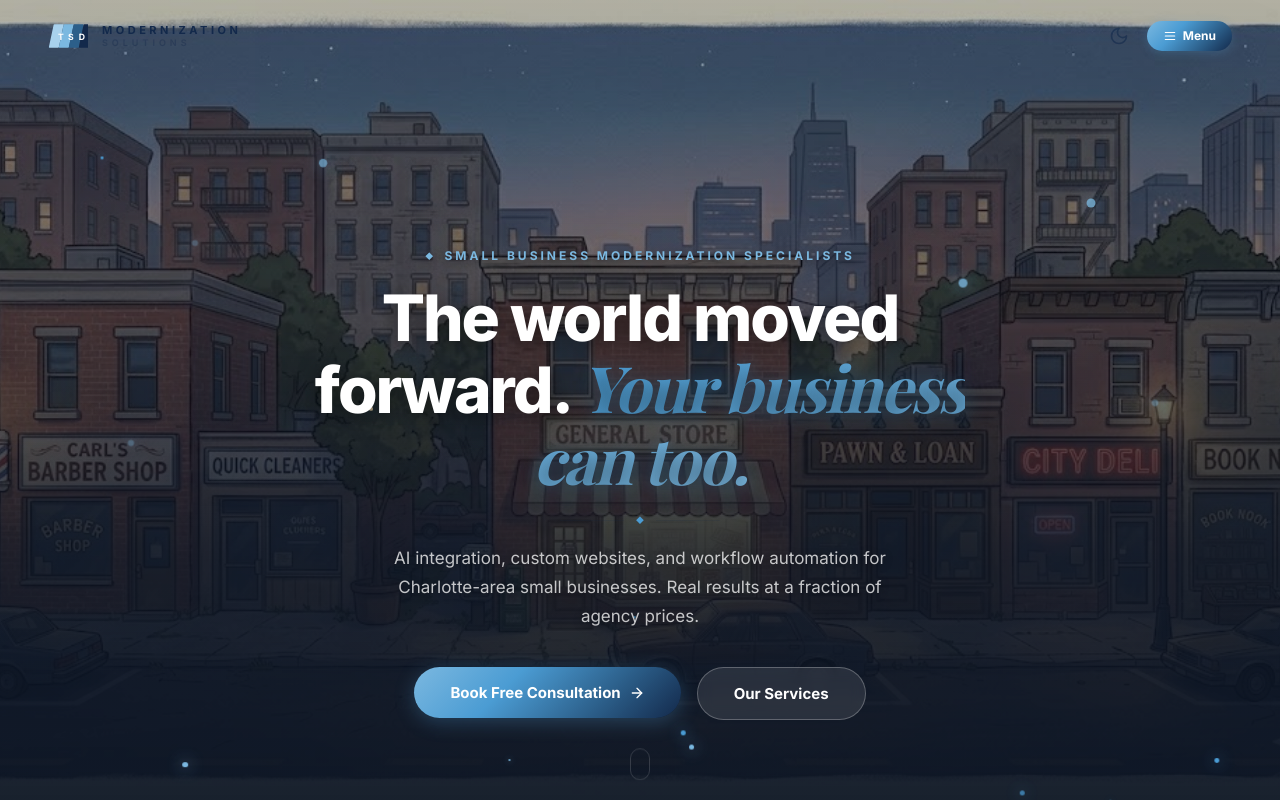
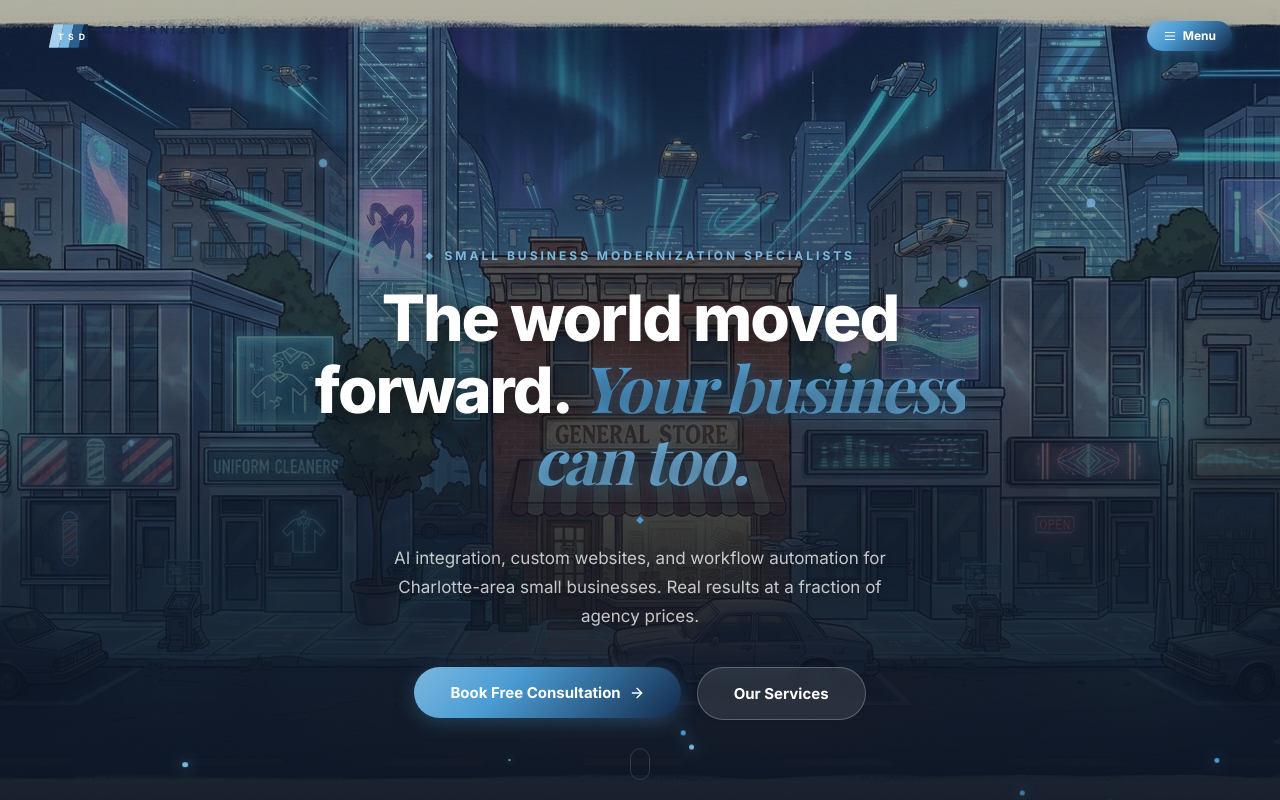
Before and after one commit to nashyD/tsd-modernization-solutions, a React (Vite) app in the folder tsd-modernization/: page / in a window 1280 px wide. Shown: the top 800 px of the page. Built offline with nearby package versions, Linux system fonts and the light colour scheme; a web font is replaced by a local one.

Commit message:
Shorten hero crossfade cycle to 15 seconds
Co-Authored-By: Claude Opus 4.6 (1M context) <noreply@anthropic.com>

```diff
--- a/tsd-modernization/src/pages/Home.jsx
+++ b/tsd-modernization/src/pages/Home.jsx
@@ -66,7 +66,7 @@ function Hero() {
         backgroundImage: "url(/hero-storefront-future.jpg)",
         backgroundSize: "cover", backgroundPosition: "center 40%",
         backgroundRepeat: "no-repeat",
-        animation: "heroCrossfade 24s ease-in-out infinite",
+        animation: "heroCrossfade 15s ease-in-out infinite",
         opacity: 0,
       }} />
 
```
